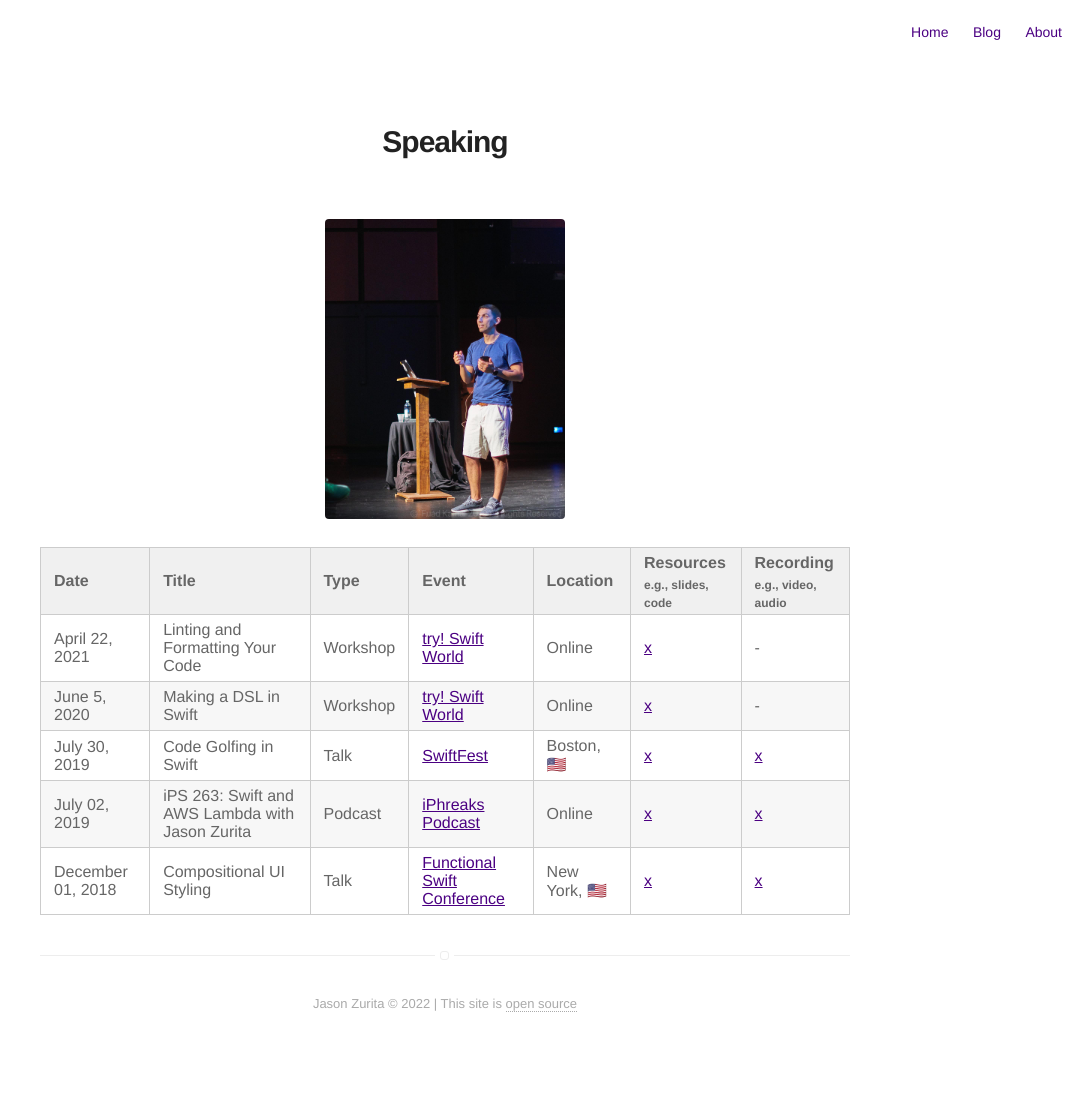
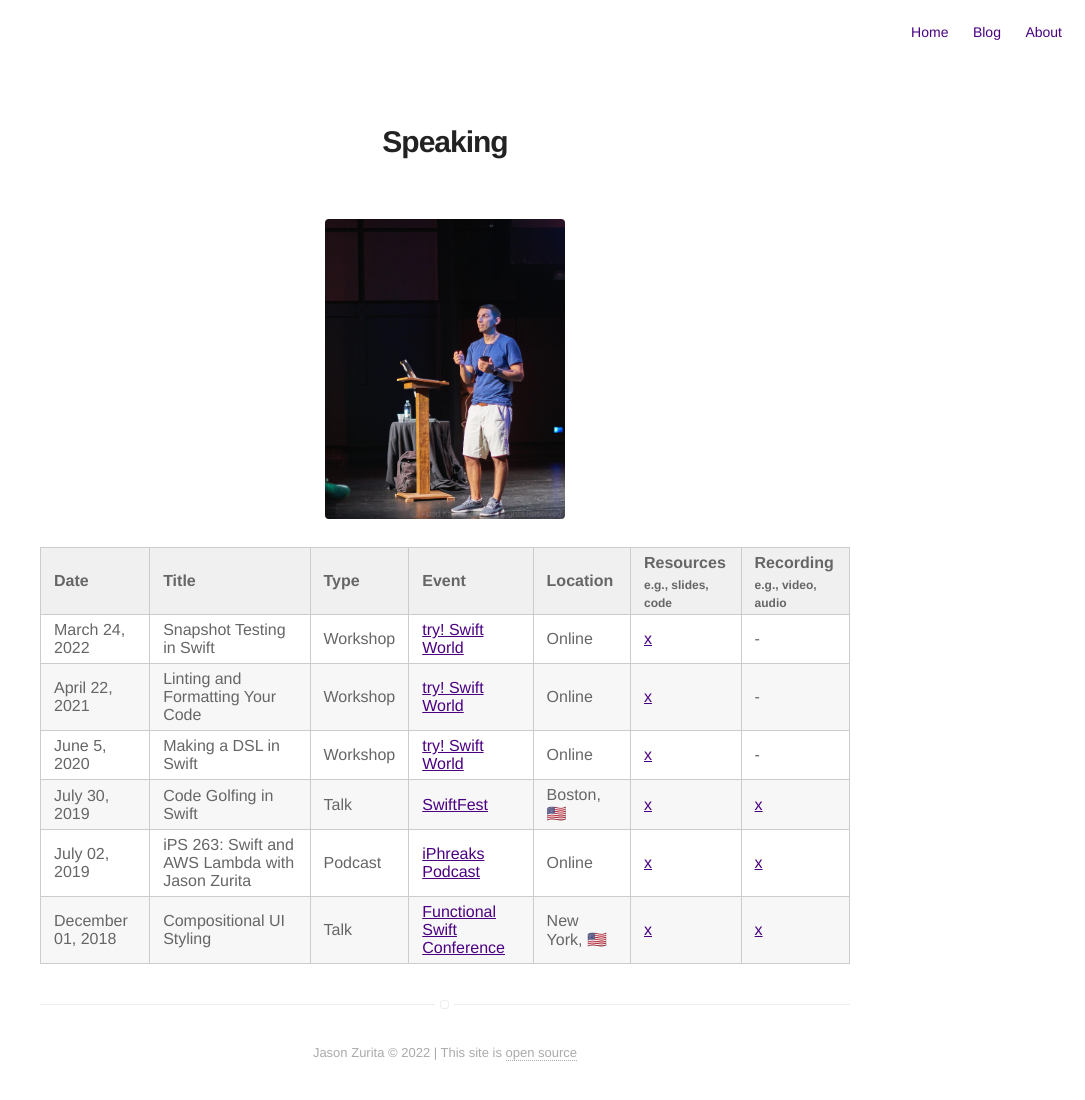
Before and after one commit to jasonzurita/jasonzurita.github.io, a Jekyll site: the page built from speaking.md, in a window 1280 px wide. Shown: the whole page, without its empty margins (195-1280 px from the left). Built offline with Jekyll 4.4.1, drawn with Linux system fonts in a browser that asks for light colours; before the commit the page ends 1051 px from its top, so only the background shows below that.

Commit message:
feat (speaking): add new snapshot testing workshop

```diff
--- a/speaking.md
+++ b/speaking.md
@@ -8,6 +8,7 @@ layout: page
 
 | Date | Title | Type | Event | Location | Resources<br><sub>e.g., slides, code</sub> | Recording<br><sub>e.g., video, audio</sub> |
 |-|-|-|-|-|-|
+| March 24, 2022 | Snapshot Testing in Swift | Workshop | [try! Swift World](https://www.tryswift.co/world/) | Online | [x](https://github.com/jasonzurita/talks/tree/master/Snapshot%20Testing%20in%20Swift%20Workshop) | - |
 | April 22, 2021 | Linting and Formatting Your Code | Workshop | [try! Swift World](https://www.tryswift.co/world/) | Online | [x](https://github.com/jasonzurita/talks/tree/master/Swift%20Linting%20and%20Formatting%20Workshop) | - |
 | June 5, 2020 | Making a DSL in Swift | Workshop | [try! Swift World](https://www.tryswift.co/world/) | Online | [x](https://github.com/jasonzurita/talks/tree/master/Making%20a%20DSL%20in%20Swift%20Workshop) | - |
 | July 30, 2019 | Code Golfing in Swift | Talk | [SwiftFest](https://swiftfest.io) | Boston, 🇺🇸 | [x](https://github.com/jasonzurita/talks/tree/master/Code%20Golfing%20in%20Swift) | [x](https://www.pluralsight.com/courses/swiftfest-boston-2019-session-19) |
```
